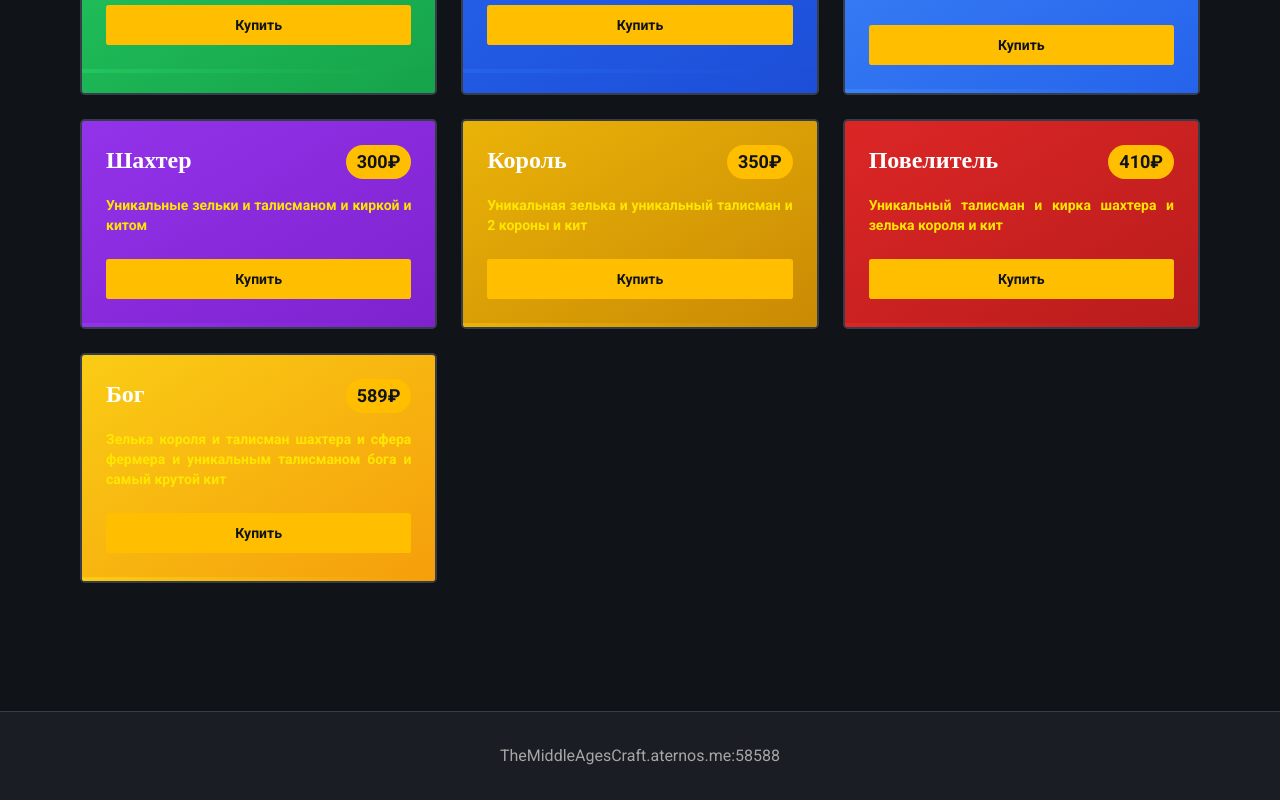
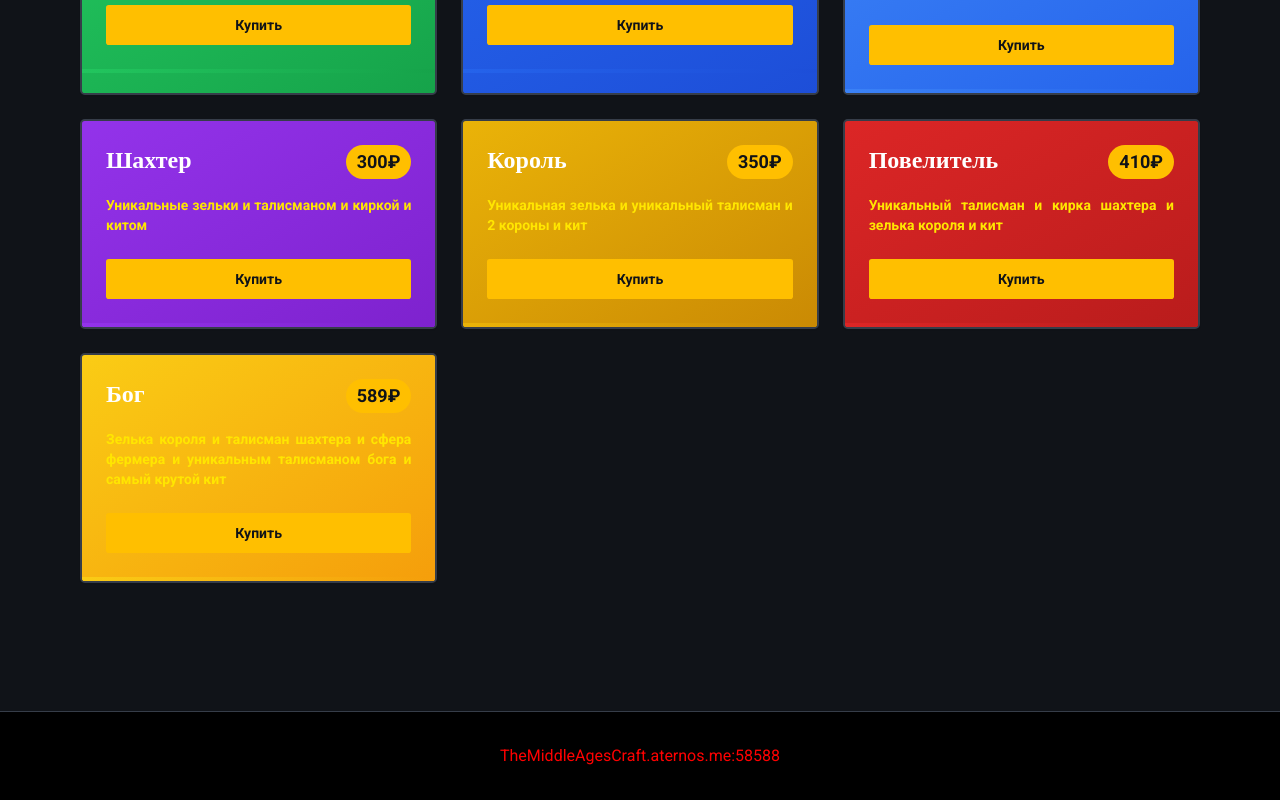
Before and after one commit to pr-poehali-dev/minecraft-donation-site-26, a React (Vite) app: page / in a window 1280 px wide. Shown: the part 1034-1834 px from the top of the page. Built offline with nearby package versions, Linux system fonts and the light colour scheme.

Commit message:
Обновление 2 компонентов

```diff
--- a/src/pages/Index.tsx
+++ b/src/pages/Index.tsx
@@ -290,9 +290,9 @@ const Index = () => {
         )}
       </div>
 
-      <footer className="bg-card border-t border-border py-8 mt-20">
+      <footer className="border-t border-border py-8 mt-20 bg-[#000000]">
         <div className="max-w-6xl mx-auto px-4 text-center">
-          <p className="text-muted-foreground">TheMiddleAgesCraft.aternos.me:58588</p>
+          <p className="text-[#ff0000]">TheMiddleAgesCraft.aternos.me:58588</p>
         </div>
       </footer>
 
```
